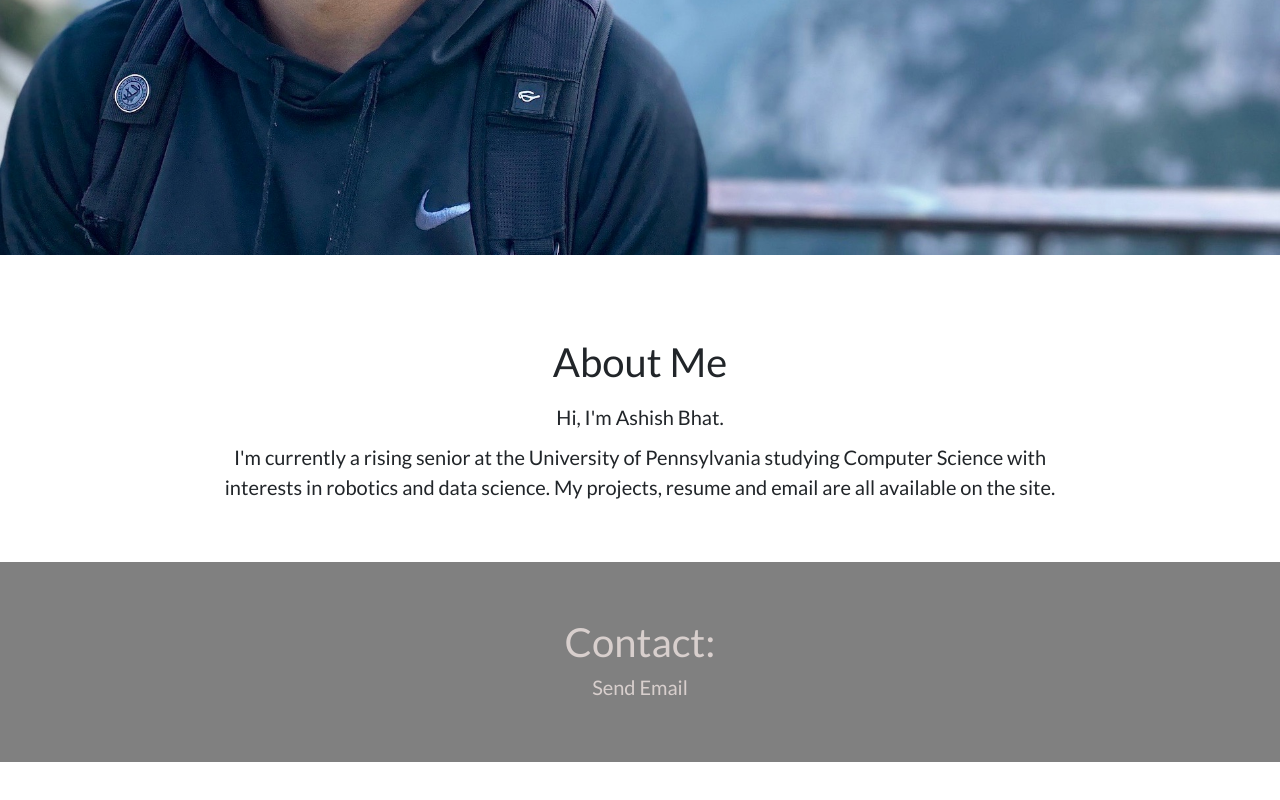
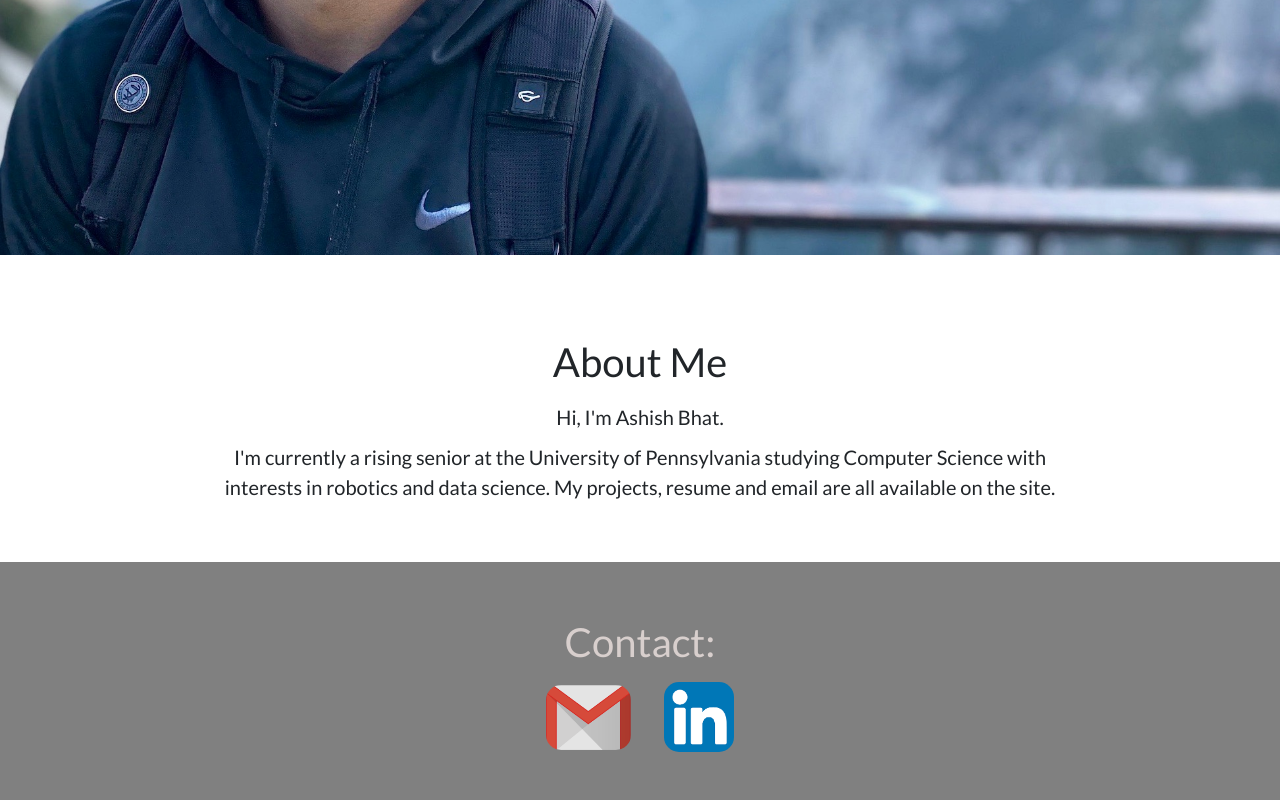
Before and after one commit to abhat99/mywebsite, a React app: page / in a window 1280 px wide. Shown: the part 523-1323 px from the top of the page. Before the commit the page ends 1285 px from the top, so only its background shows below. Built offline with nearby package versions, Linux system fonts and the light colour scheme.

Commit message:
adding contact pics

```diff
--- a/src/components/About.js
+++ b/src/components/About.js
@@ -2,6 +2,8 @@ import React from 'react';
 import '../style/About.css';
 import 'bootstrap/dist/css/bootstrap.min.css';
 import PageNavbar from './PageNavbar';
+import linkedin from '../files/linkedin.png'
+import gmail from '../files/gmail.png'
 
 
 export default class About extends React.Component {
@@ -36,7 +38,8 @@ export default class About extends React.Component {
         </div>
         <div className="contact-section">
           <div className="contact-title"> Contact: </div>
-          <div> <a className="contact-text" target="_blank" href = "mailto: abhat99@seas.upenn.edu">Send Email</a> </div>
+          <span> <a target="_blank" href = "mailto: abhat99@seas.upenn.edu"><img className="gmail-img" src={gmail} height="65"/></a> </span>
+          <span> <a target="_blank" href = "https://www.linkedin.com/in/ashish-bhat-951537157/"> <img className="linkedin-img" src={linkedin} height="70"/> </a> </span>
         </div>
       </div>
     );
--- a/src/style/About.css
+++ b/src/style/About.css
@@ -50,7 +50,13 @@
 	font-size: 40px;
 }
 
-.contact-text {
-	color: #D8CFCD;
-	font-size: 20px;
+.linkedin-img {
+	border-radius: 15px;
+	margin-left: 15px;
+	margin-top: 10px;
 }
+.gmail-img {
+	border-radius: 15px;
+	margin-top: 10px;
+	margin-right: 15px;
+}
```
Also changed, not shown: src/files/actioniq.jpeg (added), src/files/bae_systems.png (added), src/files/bashpole.png (added), src/files/box.png (added), src/files/github.jpg (added), src/files/gmail.png (added), src/files/linkedin.png (added), src/files/wth.png (added), src/files/youtube.png (added), 1 other file.
